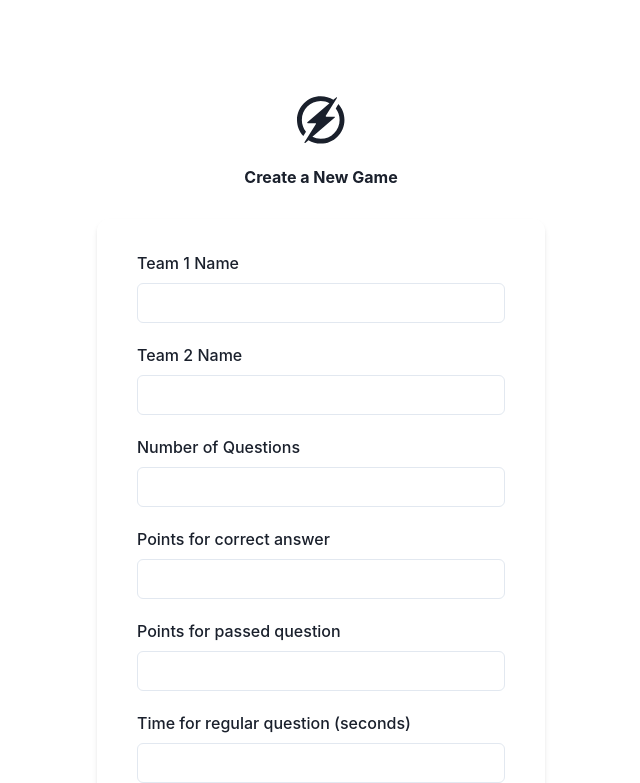
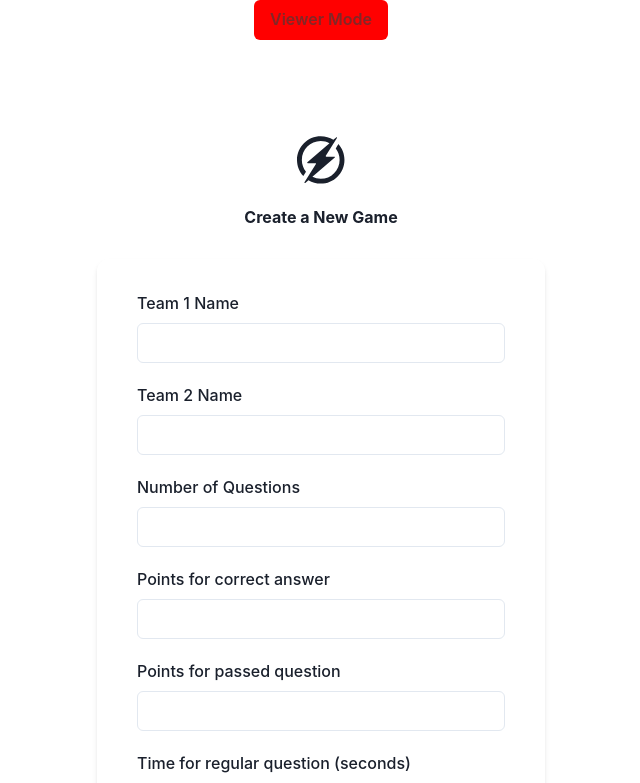
Before and after one commit to ananta-lamichhane/dumbcharades, a React (Create React App) app: page / in a window 1280 px wide. Shown: the top 783 px of the page, without its empty margins (319-959 px from the left). Built offline with nearby package versions, Linux system fonts and the light colour scheme; no server answers.

Commit message:
add socket

```diff
--- a/src/App.js
+++ b/src/App.js
@@ -1,20 +1,22 @@
 import "./App.css";
 
 import { NewForm } from "./components/Form/Form_new";
-import { ChakraProvider } from "@chakra-ui/react";
+import { Button, ChakraProvider } from "@chakra-ui/react";
 import { ScoreCard } from "./components/Scores/Scorecard";
 import { useEffect,useState} from "react";
 
 
 
 export default function App() {
+  let socket = new WebSocket("wss://mgoq7j2xyc.execute-api.us-east-1.amazonaws.com/production")
   // keep track of if the form is submitted
   const [formSubmitted, setFormSubmitted] = useState(false)
 
   // save the data submitted in the form
   const[formData, setFormData] = useState()
   const[sock, setSock] = useState()
-
+  const [viewerMode, setViewerMode] = useState(false)
+  const [realtimeData, setRealtimeData] = useState({})
   // a callback function to retrieve data from child component by sending this
   // function as a prop to the child (NewForm)
 
@@ -29,11 +31,20 @@ export default function App() {
     setFormData(data)
   }
 
+
   useEffect(() => {
-    let socket = new WebSocket("wss://mgoq7j2xyc.execute-api.us-east-1.amazonaws.com/production")
-    setSock(socket)
-    console.log("socket in app")
-    console.log(sock)
+      socket.onmessage = (e)=>{
+          console.log(realtimeData)
+          let r = JSON.parse(e.data)
+          setRealtimeData(r)
+
+
+      }
+
+
+  },[realtimeData]);
+
+  useEffect(() => {
     let gameConfigData = localStorage.getItem('gameConfig')
     console.log("gameconfig data")
     console.log(gameConfigData)
@@ -42,18 +53,46 @@ export default function App() {
       setFormData(JSON.parse(gameConfigData))
       setFormSubmitted(true)
     }
+    //let socket = new WebSocket("wss://mgoq7j2xyc.execute-api.us-east-1.amazonaws.com/production")
+    setSock(socket)
+
+      socket.onmessage = (e)=>{
+          console.log(realtimeData)
+          let r = JSON.parse(e.data)
+          setRealtimeData(r)
+
+
+      }
+
+
   },[]);
   return (
     <div className="App">
       {/* wrap the components in ChakraProvider to be able to use Chakra UI theme palettes and such */}
       <ChakraProvider>
       <div>
+        <Button
+          onClick={(e) => {
+            console.log("viwermode ")
+            console.log(viewerMode)
+            setViewerMode(!viewerMode)
+          }}
+          color={viewerMode?"blue.800":"red.800"}
+          background={viewerMode?"blue":"red"}
+        >Viewer Mode</Button>
+      </div>
+      <div>
               {//if the form is not submitted yet then show the Form component
                 !formSubmitted? <NewForm parentCallback={getFormDataFromChild}/>:
                 <div>
                   {/*Otherwise show the score interface and pass the data collected
                   from the form as a prop */}
-                  <ScoreCard formData={formData} demoMode={true} sock={sock}/>
+                  <ScoreCard
+                   formData={formData}
+                   viewerMode={viewerMode}
+                   sock={sock}
+                   realtimeData={realtimeData}
+                   />
                 </div>
               }
             </div>
```
